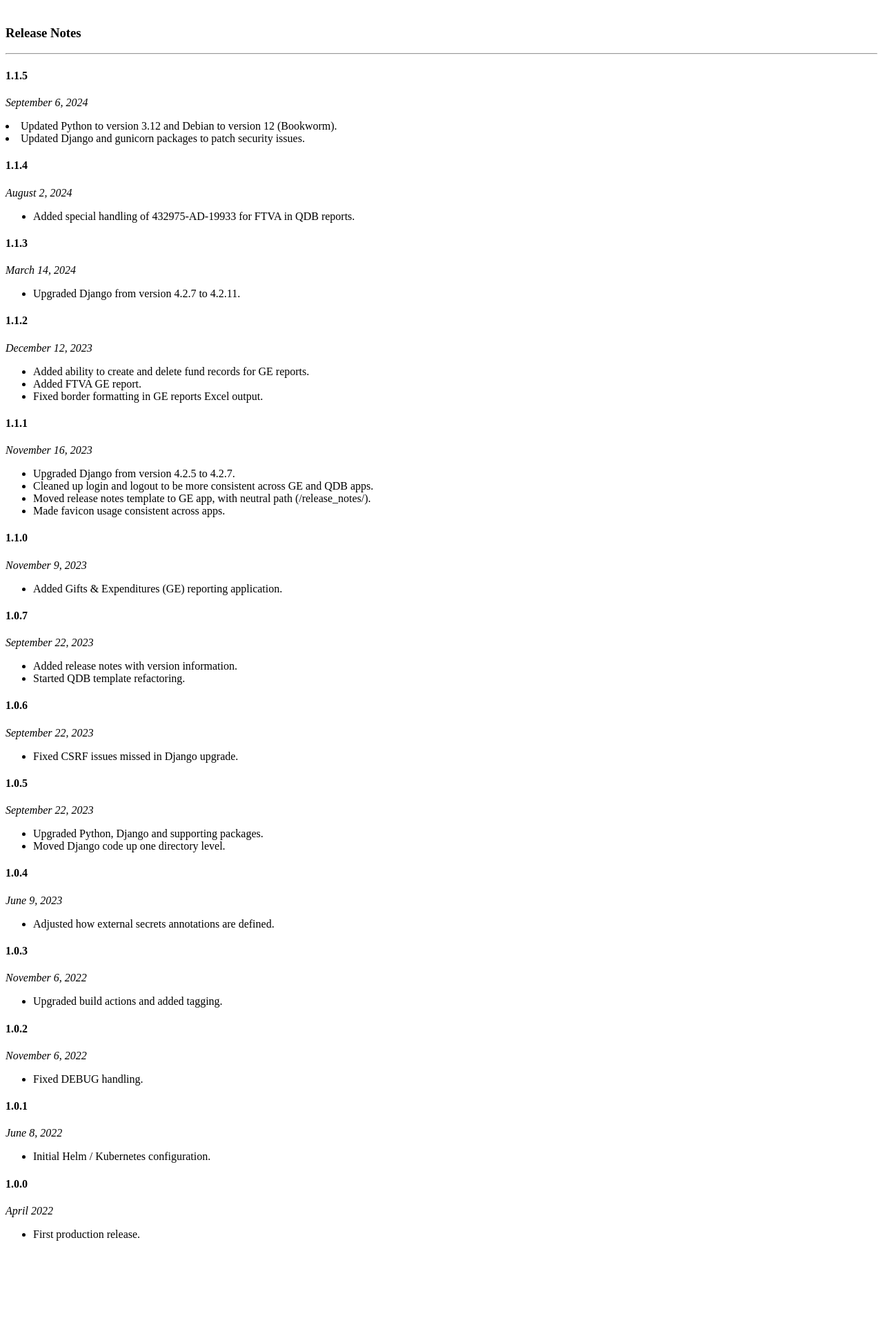
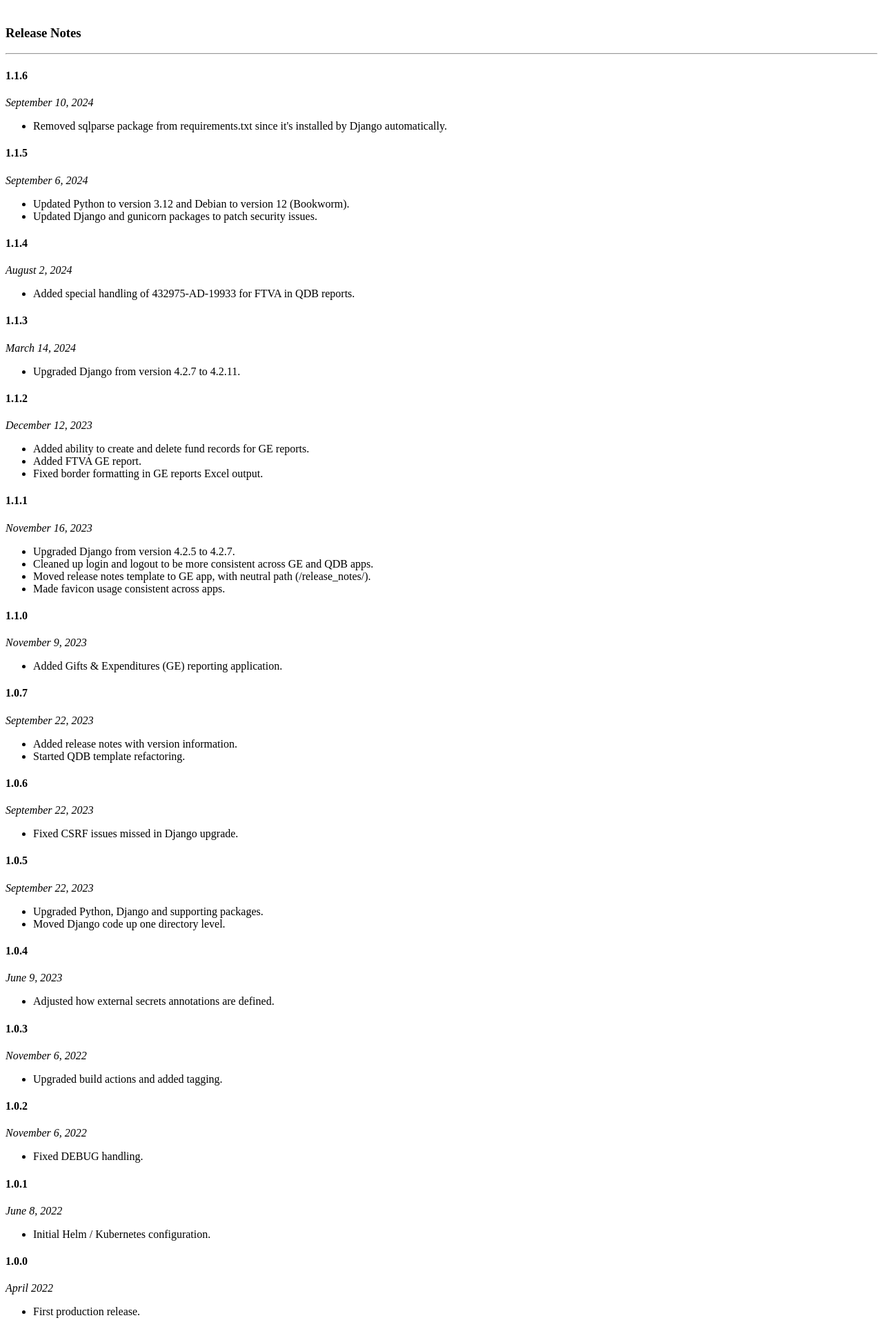
Before and after one commit to UCLALibrary/LBS, a Django app: page /release_notes/ in a window 1280 px wide. Shown: the part 48-1975 px from the top of the page at 69% size. Before the commit the page ends 1847 px from the top, so only its background shows below. Run offline with Django 3.2, Linux system fonts and the light colour scheme; a user stored in the database is signed in; parts of the project's set-up code (start-up, migrations or seed data) failed here and were passed over.

Commit message:
SYS-1678: Remove sqlparse package (#93)

```diff
--- a/charts/prod-lbs-values.yaml
+++ b/charts/prod-lbs-values.yaml
@@ -6,7 +6,7 @@ replicaCount: 1
 
 image:
   repository: uclalibrary/lbs
-  tag: 1.1.5
+  tag: 1.1.6
   pullPolicy: Always
 
 nameOverride: ""
--- a/ge/templates/ge/release_notes.html
+++ b/ge/templates/ge/release_notes.html
@@ -4,9 +4,16 @@
 <h3>Release Notes</h3>
 <hr/>
 
+<h4>1.1.6</h4>
+<p><i>September 10, 2024</i></p>
+<ul>
+    <li>Removed sqlparse package from requirements.txt since it's installed by Django automatically.</li>
+</ul>
+
+
 <h4>1.1.5</h4>
 <p><i>September 6, 2024</i></p>
-<ul></ul>
+<ul>
     <li>Updated Python to version 3.12 and Debian to version 12 (Bookworm).</li>
     <li>Updated Django and gunicorn packages to patch security issues.</li>
 </ul>
--- a/requirements.txt
+++ b/requirements.txt
@@ -12,7 +12,6 @@ python-tds==1.13.0
 # but assumes it's installed... it's not, by default.
 setuptools==74.1.2
 pytz==2023.3.post1
-sqlparse==0.4.4
 whitenoise==6.5.0
 # Used by pandas for Excel .xls support
 xlrd==2.0.1
```
